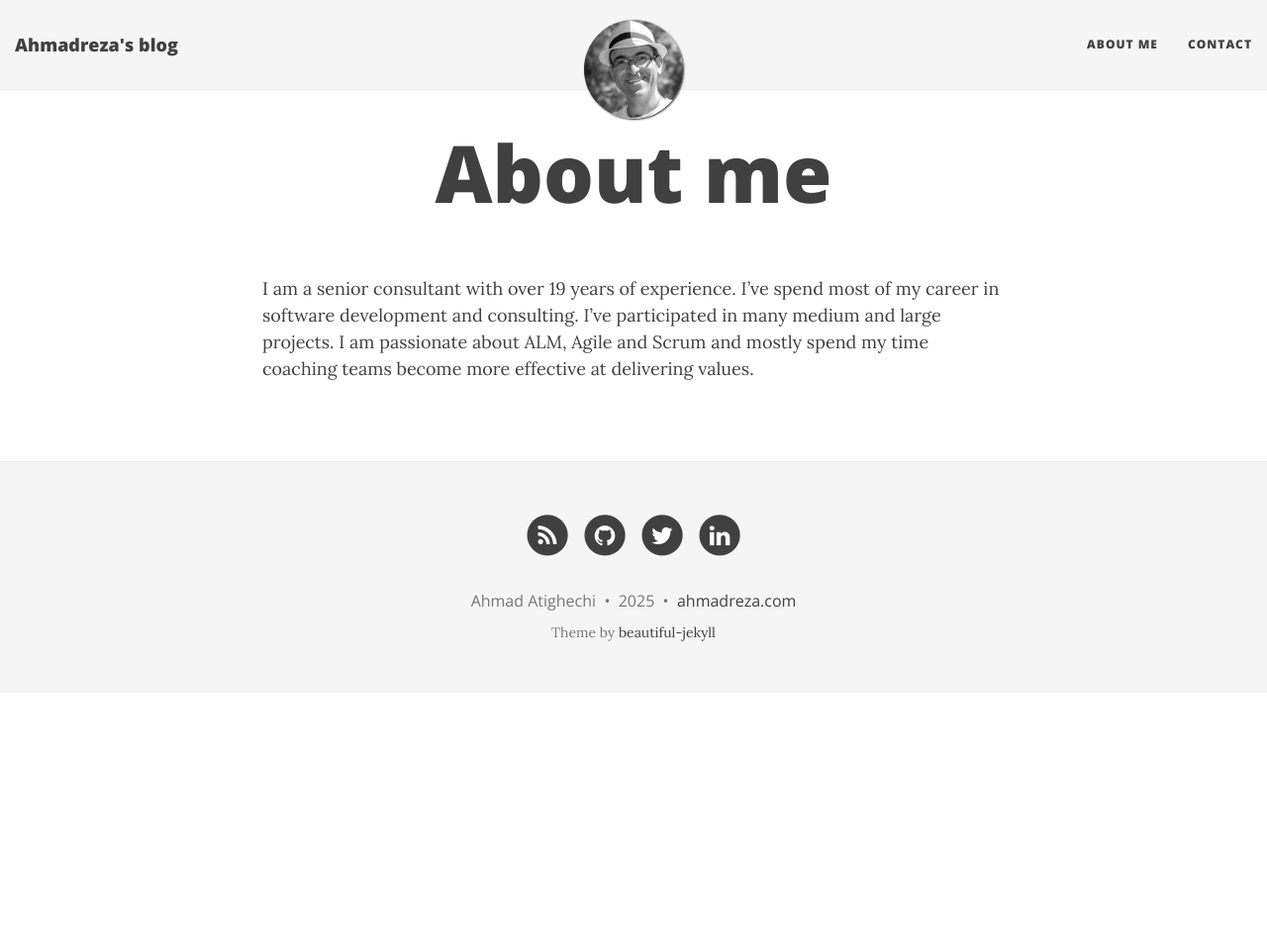
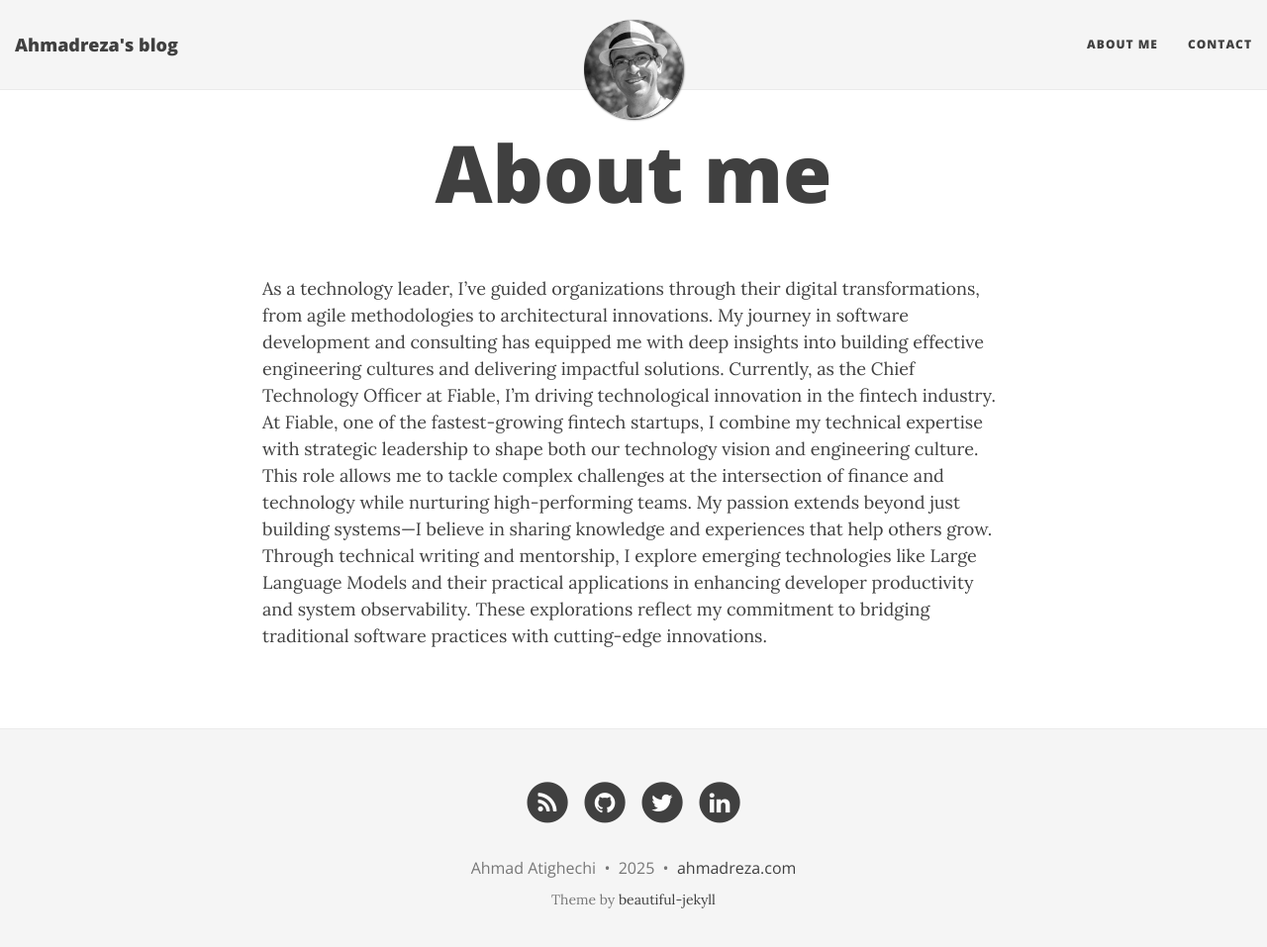
Before and after one commit to ahmad2x4/ahmadreza.com, a Jekyll site: the page built from aboutme.md, in a window 1280 px wide and 970 px high. Shown: the top 957 px of the window at 99% size. Built offline with Jekyll 4.4.1, drawn with Linux system fonts in a browser that asks for light colours; nearby versions of some CDN libraries.

Commit message:
update article and about me

```diff
--- a/_includes/head.html
+++ b/_includes/head.html
@@ -132,7 +132,7 @@
 
   <!-- Article Metadata -->
   <meta property="article:published_time" content="{{ page.date | date_to_xmlschema }}">
-  <meta property="article:author" content="{{ site.url }}/about/">
+  <meta property="article:author" content="{{ site.url }}/aboutme/">
   <meta property="article:section" content="Technology">
   {% for tag in page.tags %}
   <meta property="article:tag" content="{{ tag }}">
@@ -148,7 +148,7 @@
     "author": {
       "@type": "Person",
       "name": "{{ page.author }}",
-      "url": "{{ site.url }}/about/"
+      "url": "{{ site.url }}/aboutme/"
     },
     "datePublished": "{{ page.date | date_to_xmlschema }}",
     "description": "{{ page.description }}",
--- a/aboutme.md
+++ b/aboutme.md
@@ -3,4 +3,6 @@ layout: page
 title: About me
 ---
 
-I am a senior consultant with over 19 years of experience. I've spend most of my career in software development and consulting. I've participated in many medium and large projects. I am passionate about ALM, Agile and Scrum and mostly spend my time coaching teams become more effective at delivering values.
+As a technology leader, I've guided organizations through their digital transformations, from agile methodologies to architectural innovations. My journey in software development and consulting has equipped me with deep insights into building effective engineering cultures and delivering impactful solutions.
+Currently, as the Chief Technology Officer at Fiable, I'm driving technological innovation in the fintech industry. At Fiable, one of the fastest-growing fintech startups, I combine my technical expertise with strategic leadership to shape both our technology vision and engineering culture. This role allows me to tackle complex challenges at the intersection of finance and technology while nurturing high-performing teams.
+My passion extends beyond just building systems—I believe in sharing knowledge and experiences that help others grow. Through technical writing and mentorship, I explore emerging technologies like Large Language Models and their practical applications in enhancing developer productivity and system observability. These explorations reflect my commitment to bridging traditional software practices with cutting-edge innovations.
```
